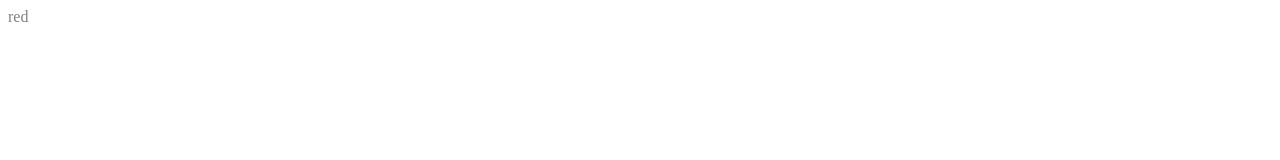
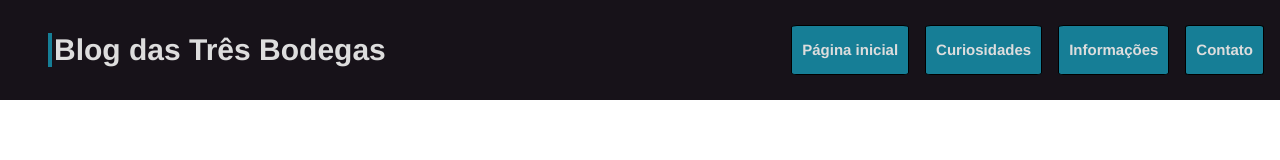
Before and after one commit to deiz0n/blog-tres-bodegas, a plain HTML site: page index.html in a window 1280 px wide. Drawn offline with Linux system fonts and the light colour scheme.

Commit message:
feat: implementação e estilização do header

```diff
--- a/index.html
+++ b/index.html
@@ -7,6 +7,31 @@
     <link rel="stylesheet" href="/styles/style.css" />
   </head>
   <body>
-    red
+    <header>
+      <div id="header-container">
+        <h1 id="header-title">Blog das Três Bodegas</h1>
+        <div id="navbar">
+          <nav id="navbar-itens">
+            <ul>
+              <li>
+                <a href="#">Página inicial</a>
+              </li>
+
+              <li>
+                <a href="">Curiosidades</a>
+              </li>
+
+              <li>
+                <a href="">Informações</a>
+              </li>
+
+              <li>
+                <a href="">Contato</a>
+              </li>
+            </ul>
+          </nav>
+        </div>
+      </div>
+    </header>
   </body>
 </html>
--- a/styles/style.css
+++ b/styles/style.css
@@ -1,3 +1,50 @@
 * {
-    color: gray;
+    padding: 0;
+    margin: 0;
+    font-family: Helvetica;
+    color: #fff;
 }
+
+#header-container {
+    display: flex;
+    justify-content: space-between;
+    align-items: center;
+    height: 100px;
+    background-color: #171219;
+}
+
+#header-title {
+    font-size: 30px;
+    margin-left: 3rem;
+    color: #ddd;
+    border-left: 4px solid #167e96;
+    padding-inline: 2px;
+}
+
+#navbar-itens ul {
+    display: flex;
+}
+
+#navbar-itens a {
+    text-decoration: none;
+}
+
+#navbar-itens li {
+    list-style: none;
+    margin-right: 1rem;
+    padding: 15px 10px;
+    border: 1px solid #000;
+    background-color: #167e96;
+    border-radius: 5%;
+    transition: 0.3s;
+}
+
+#navbar-itens li:hover {
+    opacity: 0.8;
+}
+
+#navbar-itens a {
+    color: #ddd;
+    font-size: 15px;
+    font-weight: bold;
+}
```
